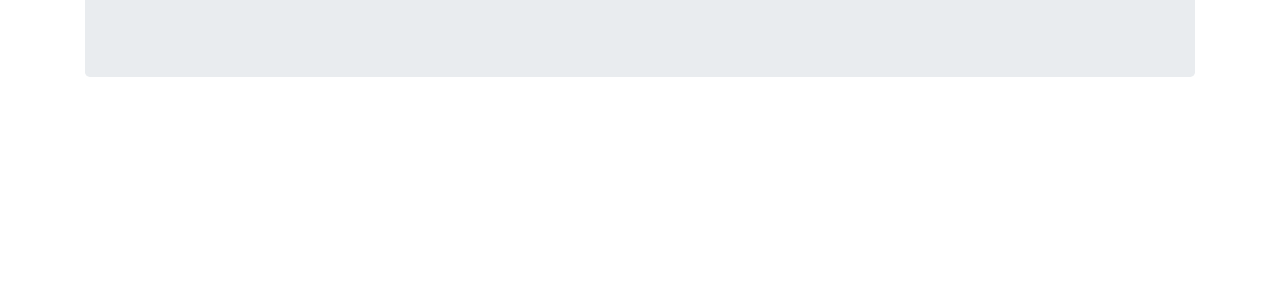
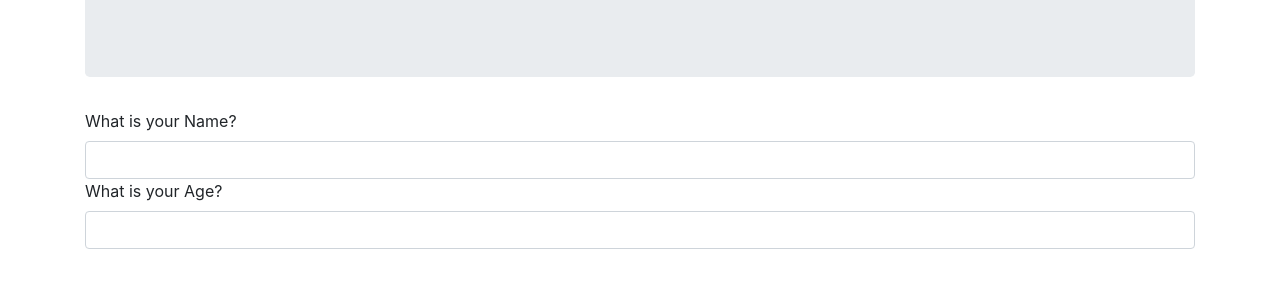
Before and after one commit to Dave-Sterry/Galactic-Age-Calculator, a website built with webpack: page src/index.html in a window 1280 px wide. Shown: the part 137-424 px from the top of the page. Built offline with nearby package versions, Linux system fonts and the light colour scheme.

Commit message:
update html form

```diff
--- a/src/index.html
+++ b/src/index.html
@@ -10,7 +10,14 @@
       <p>Enter some basic info and find out your age on different planets, and how many Earth years you have left to live on each planet</p>
     </div>
     <form id="personform">
-
+      <div class='form-group'>
+        <label for="person">What is your Name?</label>
+        <input id="person1" class="form-control" type="text">
+        <div class='form-group'>
+          <label for="age">What is your Age?</label>
+          <input id="age" class="form-control" type="text">
+        </div>
+      </div>
     </form>
 
   </div>
```
